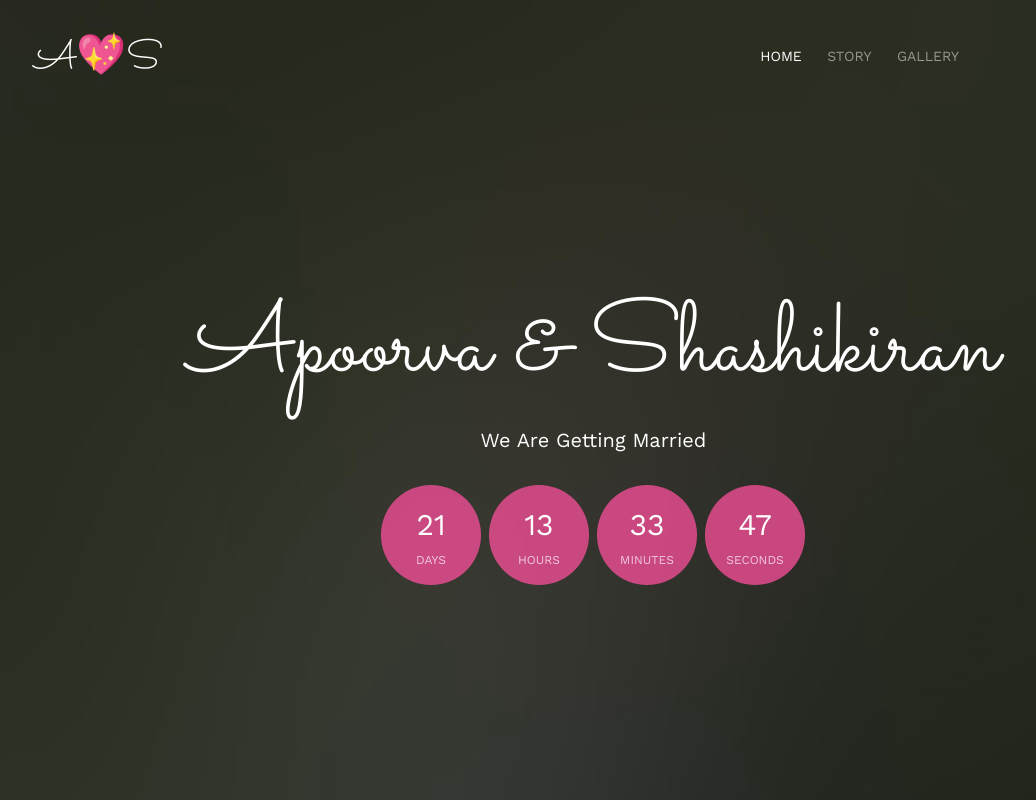
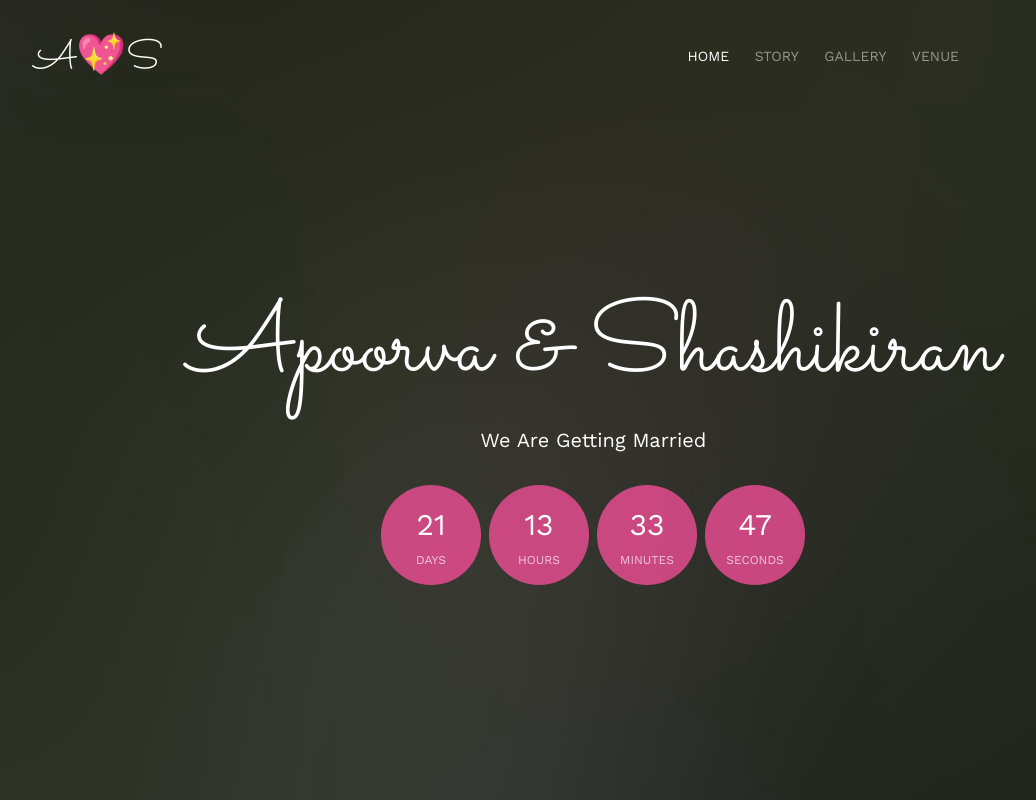
Before and after one commit to priyanshu92/appu-kinny, a plain HTML site: page index.html in a window 1280 px wide. Shown: the top 800 px of the page, without its empty margins (46-1082 px from the left). Drawn offline with nearby package versions, Linux system fonts and the light colour scheme; some packages are replaced by stand-ins of ours; no server answers; files whose address does not match are found by name.

Commit message:
Add map link

```diff
--- a/index.html
+++ b/index.html
@@ -85,6 +85,7 @@
                 <li class="active"><a href="#fh5co-header">Home</a></li>
                 <li><a href="#fh5co-couple-story">Story</a></li>
                 <li><a href="#fh5co-gallery">Gallery</a></li>
+                <li><a href="#fh5co-map">Venue</a></li>
               </ul>
             </div>
           </div>
```
